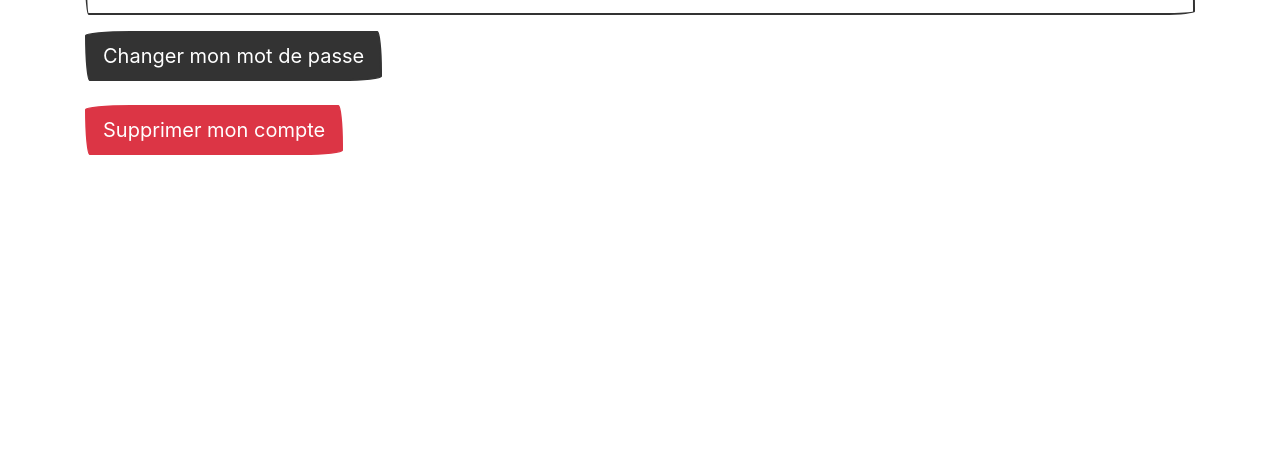
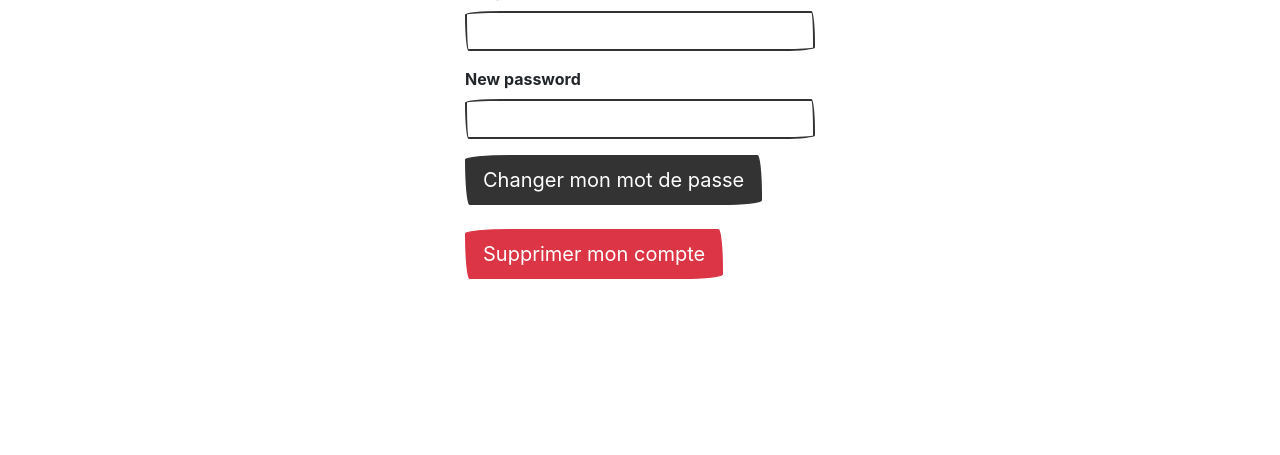
Before and after one commit to Auribouros/Altic, a Symfony app: template templates/altic/modifyAccount.html.twig in a window 1280 px wide. Shown: the part 345-800 px from the top of the page. Run offline with Twig, Linux system fonts and the light colour scheme; the template is opened without the code that fills it, so the values that code supplies are empty; form fields are guessed from the names that the template uses; some libraries are stand-ins or nearby versions; some web fonts are replaced.

Commit message:
mise en forme modif compte

```diff
--- a/templates/altic/modifyAccount.html.twig
+++ b/templates/altic/modifyAccount.html.twig
@@ -7,12 +7,20 @@
 {{ parent() }}
 
 <div class="container">
+
+<div class="row">
+	<div class="col-sm-4 align-self-end"><a href="/pupil">Retour à la carte <br/> <img style="max-height: 100px; width: auto;" src="{{ asset('images/pupil/map/tmpMap.png') }}"> </a></div>
+</div>
+
 {% for message in app.flashes('notice') %}
     <div class="flash-notice">
         {{ message }}
     </div>
 {% endfor %}
 
+	<div class="row">
+		<div class="col"></div>
+		<div class="col">
 			{{form_start(modifyForm)}}
 				{{form_row(modifyForm.oldPassword)}}
 				{{form_row(modifyForm.newPassword)}}
@@ -22,6 +30,9 @@
 			<div class="row">
 				<div class="col"><a href="{{ path('altic_deleteAccount') }}"style="text-align: center; color: white;" class="h4"><button class="btn btn-lg btn-danger">Supprimer mon compte</button></a></div>
 			</div>
+		</div>
+		<div class="col"></div>
+	</div>
 
 
 </div>
```
Lines whose indentation alone changed are shown as unchanged.
